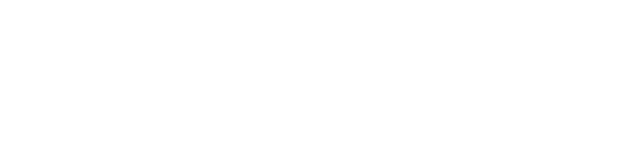
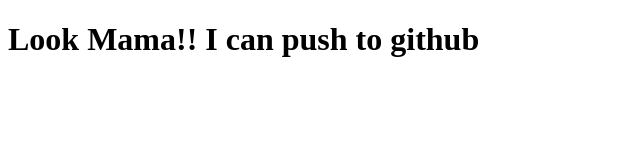
Before and after one commit to mahbub14/my_first_website, a plain HTML site: page Bangladesh.html in a window 1280 px wide. Shown: the whole page, without its empty margins (0-640 px from the left). Drawn offline with Linux system fonts and the light colour scheme.

Commit message:
Learning git

```diff
--- a/Bangladesh.html
+++ b/Bangladesh.html
@@ -3,9 +3,9 @@
 <head>
     <meta charset="UTF-8">
     <meta name="viewport" content="width=device-width, initial-scale=1.0">
-    <title>Document</title>
+    <title>Bangladesh</title>
 </head>
 <body>
-
+    <h1>Look Mama!! I can push to github</h1>
 </body>
 </html>
```
